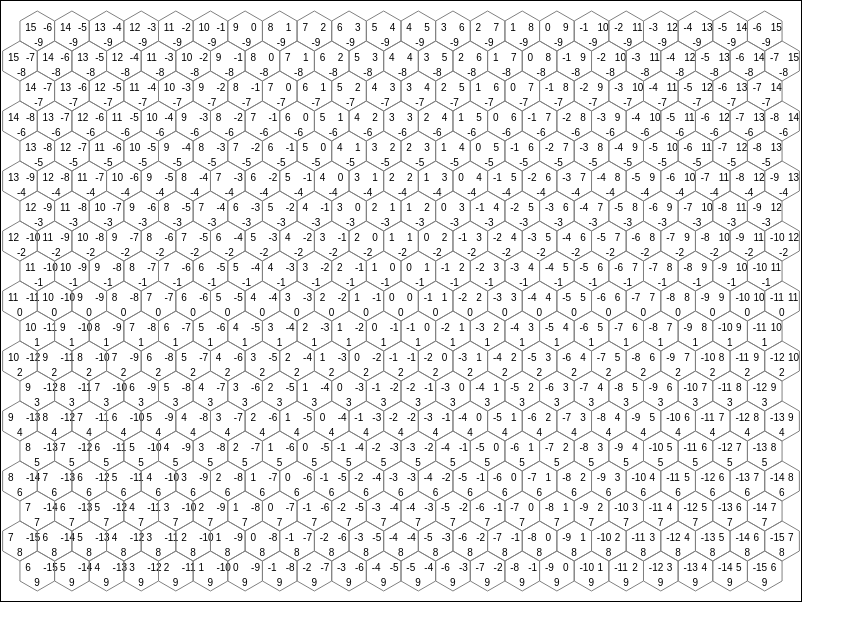
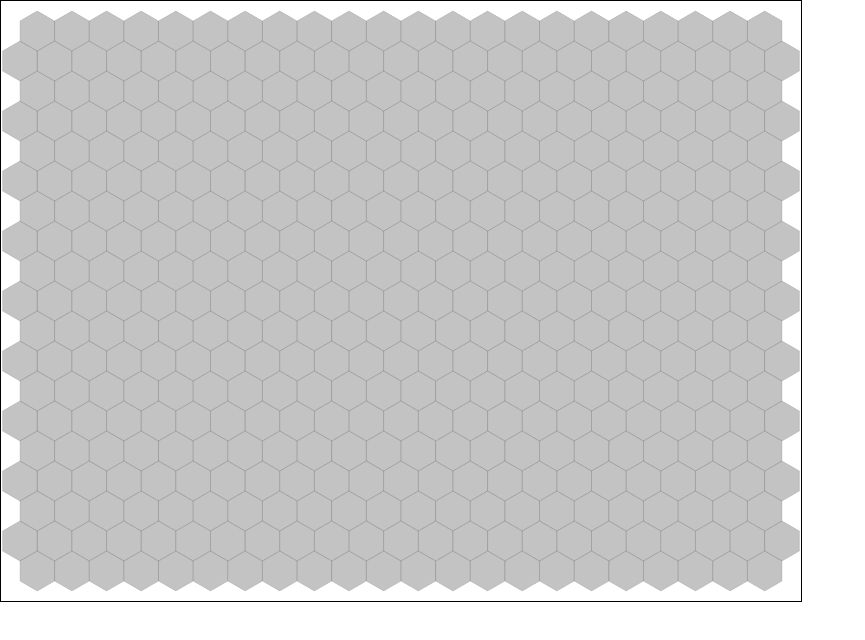
Before and after one commit to Eldamarth/hexBoard, a React (Create React App) app: page / in a window 1280 px wide. Shown: the top 640 px of the page, without its empty margins (0-865 px from the left). Built offline with nearby package versions, Linux system fonts and the light colour scheme.

Commit message:
Create click handler to redefine 'currentHex' in state

```diff
--- a/src/components/canvas.jsx
+++ b/src/components/canvas.jsx
@@ -6,12 +6,15 @@ class Canvas extends Component {
     super(props);
 
     this.handleMouseMove = this.handleMouseMove.bind(this);
+    this.handleClick = this.handleClick.bind(this)
     this.state = {
       hexSize: 20,
       hexOrigin: {
         x: 400,
         y: 300
-      }
+      },
+      playerPosition: {col:0,row:0,s:0,x:0,y:0},
+      currentHex: {col:0,row:0,s:0,x:0,y:0}
     };
   }
 
@@ -45,15 +48,28 @@ class Canvas extends Component {
       // this.drawNeighbors(this.Hex(col, row, s));
       let currentDistanceLine = nextState.currentDistanceLine;
       // console.log(currentDistanceLine)
-      for (let i = 0; i <= currentDistanceLine.length - 1; i++) {
-        this.drawHex(
+      for (let i = 0; i <= currentDistanceLine.length - 2; i++) {
+        if(i===0){
+          this.drawHex(
+            this.canvasCoordinates,
+            this.Point(currentDistanceLine[i].x, currentDistanceLine[i].y),
+            "black",
+            1,
+            "red"
+          );
+        } else{
+           this.drawHex(
           this.canvasCoordinates,
           this.Point(currentDistanceLine[i].x, currentDistanceLine[i].y),
-          "lime",
-          2
+          "black",
+          1,
+          "grey"
         );
+        }
+
+
       }
-      this.drawHex(this.canvasCoordinates, this.Point(x, y), "lime", 2);
+      this.drawHex(this.canvasCoordinates, this.Point(x, y), "black", 1,"grey");
       return true;
     }
     return false;
@@ -70,6 +86,8 @@ class Canvas extends Component {
     let rTopSide = Math.round(hexOrigin.y / vertDist);
     let rBottomSide = Math.round((canvasHeight - hexOrigin.y) / vertDist);
 
+
+    //  BOTTOM HALF OF CANVAS
     let posSpacer = 0;
     for (let row = 0; row <= rBottomSide; row++) {
       if (row % 2 === 0 && row !== 0) {
@@ -84,15 +102,17 @@ class Canvas extends Component {
           y > hexHeight / 2 &&
           y < canvasHeight - hexHeight / 2
         ) {
-          this.drawHex(this.canvasHex, this.Point(x, y), "grey");
-          this.drawHexCoordinates(
-            this.canvasHex,
-            this.Point(x, y),
-            this.Hex(col - posSpacer, row, -(col - posSpacer) - row)
-          );
+          this.drawHex(this.canvasHex, this.Point(x, y), "black",1, "grey");
+          // this.drawHexCoordinates(
+          //   this.canvasHex,
+          //   this.Point(x, y),
+          //   this.Hex(col - posSpacer, row, -(col - posSpacer) - row)
+          // );
         }
       }
     }
+
+    // TOP HALF OF CANVAS
     let negSpacer = 0;
     for (let row = -1; row >= -rTopSide; row--) {
       if (row % 2 !== 0) {
@@ -107,26 +127,27 @@ class Canvas extends Component {
           y > hexHeight / 2 &&
           y < canvasHeight - hexHeight / 2
         ) {
-          this.drawHex(this.canvasHex, this.Point(x, y), "grey");
-          this.drawHexCoordinates(
-            this.canvasHex,
-            this.Point(x, y),
-            this.Hex(col + negSpacer, row, -(col + negSpacer) - row)
-          );
+          this.drawHex(this.canvasHex, this.Point(x, y), "black",1, "grey");
+          // this.drawHexCoordinates(
+          //   this.canvasHex,
+          //   this.Point(x, y),
+          //   this.Hex(col + negSpacer, row, -(col + negSpacer) - row)
+          // );
         }
       }
     }
   }
 
-  drawHex(canvasID, center, color, width) {
+  drawHex(canvasID, center, lineColor, width, fillColor) {
     for (let i = 0; i <= 5; i++) {
       let start = this.getHexCornerCoord(center, i);
       let end = this.getHexCornerCoord(center, i + 1);
+      this.fillHex(canvasID,center,fillColor);
       this.drawLine(
         canvasID,
-        { x: start.x, y: start.y },
-        { x: end.x, y: end.y },
-        color,
+        start,
+        end,
+        lineColor,
         width
       );
     }
@@ -191,6 +212,30 @@ class Canvas extends Component {
     return { col: c, row: r, s: s };
   }
 
+  fillHex(canvasID, center, fillColor){
+    let c0 = this.getHexCornerCoord(center, 0);
+    let c1 = this.getHexCornerCoord(center, 1);
+    let c2 = this.getHexCornerCoord(center, 2);
+    let c3 = this.getHexCornerCoord(center, 3);
+    let c4 = this.getHexCornerCoord(center, 4);
+    let c5 = this.getHexCornerCoord(center, 5);
+    const ctx = canvasID.getContext("2d");
+    ctx.beginPath();
+    ctx.fillStyle = fillColor;
+    ctx.globalAlpha = 0.1;
+    ctx.moveTo(c0.x, c0.y);
+    ctx.lineTo(c1.x,c1.y);
+    ctx.lineTo(c2.x,c2.y);
+    ctx.lineTo(c3.x,c3.y);
+    ctx.lineTo(c4.x,c4.y);
+    ctx.lineTo(c5.x,c5.y);
+    ctx.closePath();
+    ctx.fill();
+
+
+
+  }
+
   drawLine(canvasID, start, end, color, width) {
     const ctx = canvasID.getContext("2d");
     ctx.beginPath();
@@ -230,7 +275,8 @@ class Canvas extends Component {
       this.pixToHex(this.Point(offsetX, offsetY))
     );
     const { x, y } = this.hexToPix(this.Hex(col, row, s));
-    this.getDistanceLine(this.Hex(0, 0, 0), this.Hex(col, row, s));
+    let {playerPosition} = this.state;
+    this.getDistanceLine(this.Hex(playerPosition.col, playerPosition.row, playerPosition.s), this.Hex(col, row, s));
     if (
       x > hexWidth / 2 &&
       x < canvasWidth - hexWidth / 2 &&
@@ -241,6 +287,12 @@ class Canvas extends Component {
         currentHex: { col, row, s, x, y }
       });
     }
+  }
+
+  handleClick(){
+    this.setState({
+      playerPosition: this.state.currentHex,
+    })
   }
 
   linearInt(a, b, t) {
@@ -330,6 +382,7 @@ class Canvas extends Component {
             (this.canvasCoordinates = canvasCoordinates)
           }
           onMouseMove={this.handleMouseMove}
+          onClick={this.handleClick}
         ></canvas>
       </div>
     );
```
